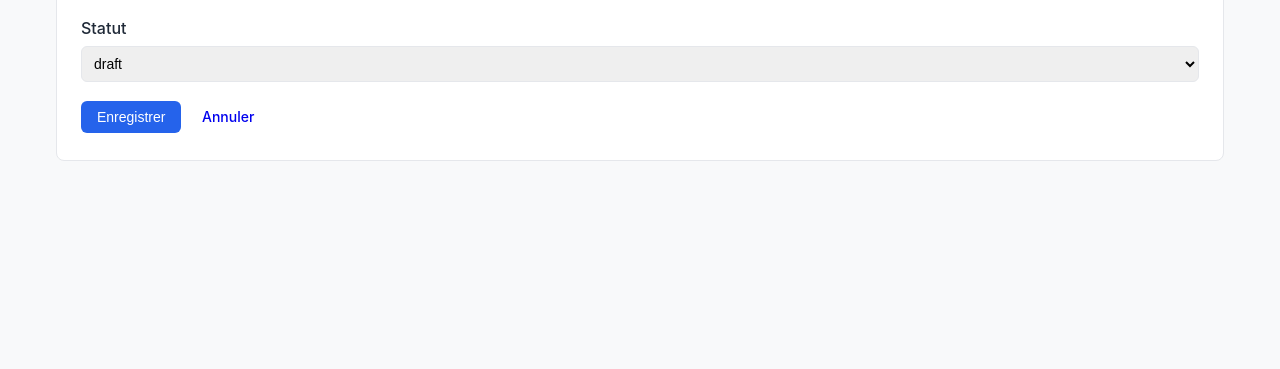
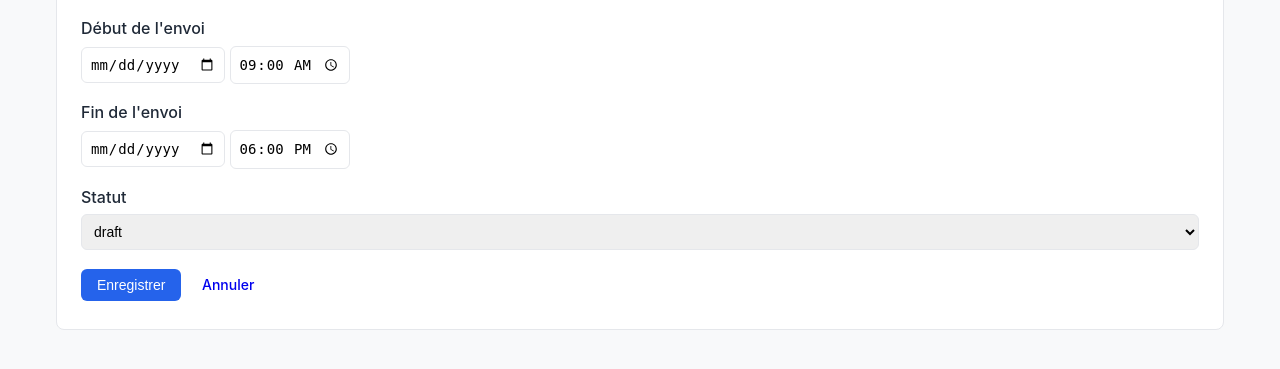
Before and after one commit to Decapix/crm-prospection-mail, a FastAPI app: page /campaigns/1/edit in a window 1280 px wide. Shown: the part 328-697 px from the top of the page. Run offline with FastAPI, Linux system fonts and the light colour scheme; the visitor is signed in with stand-in values (Sample User, id 1).

Commit message:
feat: editable campaign schedule with automatic rescheduling of pending emails

```diff
--- a/app/templates/campaigns/edit.html
+++ b/app/templates/campaigns/edit.html
@@ -18,6 +18,20 @@
             </select>
         </div>
         <div class="form-group">
+            <label>Début de l'envoi</label>
+            <div>
+                <input type="date" name="send_start_date" value="{{ campaign.send_start.strftime('%Y-%m-%d') if campaign.send_start else '' }}" style="width: auto; display: inline-block;">
+                <input type="time" name="send_start_time" value="{{ campaign.send_start.strftime('%H:%M') if campaign.send_start else '09:00' }}" style="width: auto; display: inline-block;">
+            </div>
+        </div>
+        <div class="form-group">
+            <label>Fin de l'envoi</label>
+            <div>
+                <input type="date" name="send_end_date" value="{{ campaign.send_end.strftime('%Y-%m-%d') if campaign.send_end else '' }}" style="width: auto; display: inline-block;">
+                <input type="time" name="send_end_time" value="{{ campaign.send_end.strftime('%H:%M') if campaign.send_end else '18:00' }}" style="width: auto; display: inline-block;">
+            </div>
+        </div>
+        <div class="form-group">
             <label>Statut</label>
             <select name="status" required>
                 {% for s in ['draft', 'scheduled', 'in_progress', 'completed'] %}
```
Also changed, not shown: app/routes/campaigns.py (+34 -0 lines).
